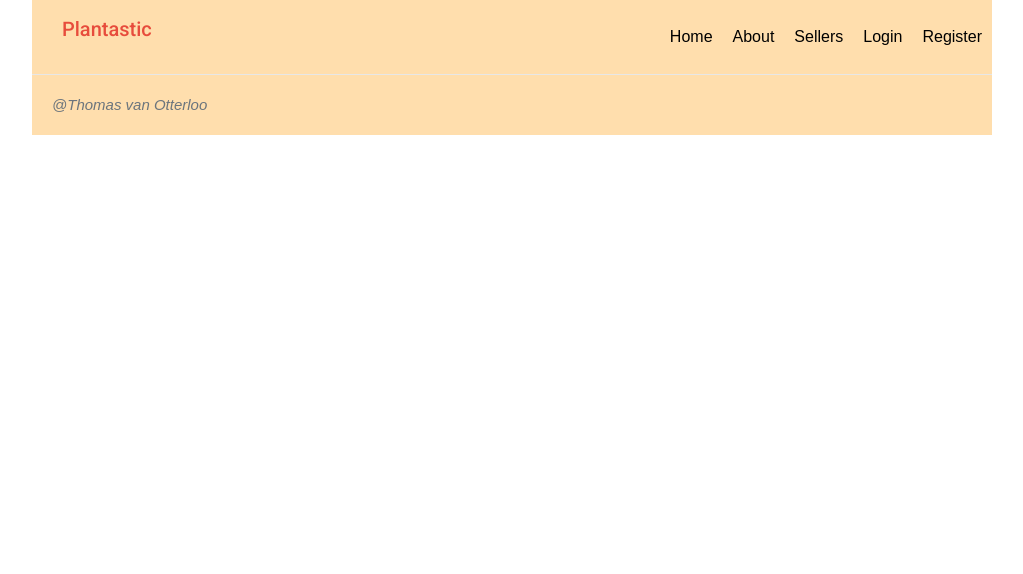
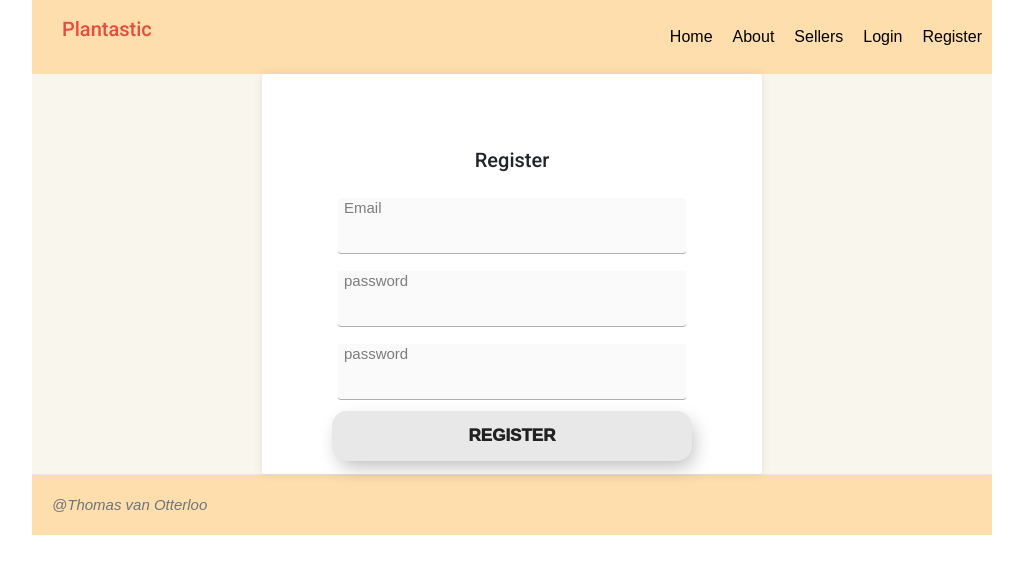
Before and after one commit to ThomasvanOtterloo/Plantastic, an Angular app: page /register in a window 1280 px wide. Shown: the top 574 px of the page, without its empty margins (128-1151 px from the left). Built offline with nearby package versions, Linux system fonts and the light colour scheme.

Commit message:
Register validation sort off works

```diff
--- a/src/app/authentication/component-user-model.ts
+++ b/src/app/authentication/component-user-model.ts
@@ -12,4 +12,5 @@ export class User {
     this.password = password;
   }
 
+
 }
--- a/src/app/authentication/register/register.component.css
+++ b/src/app/authentication/register/register.component.css
@@ -3,6 +3,11 @@
   font-size: 0.75em;
 }
 
+.alert{
+  color: red;
+  margin-top: -30px;
+  margin-bottom: -20px;
+}
 
 .inp {
   position: relative;
--- a/src/app/authentication/register/register.component.html
+++ b/src/app/authentication/register/register.component.html
@@ -1,60 +1,79 @@
-<!--<div class="login">-->
-<!--  <div class="login-content">-->
-<!--    <div>-->
+<div class="login">
+    <div class="login-content">
+        <div>
+            <h2 class="text-center">Register</h2>
+            <form #registerForm=ngForm name="form" (ngSubmit)="register()">
 
-<!--      <h2 class="text-center">Register</h2>-->
+                <div>
+                    <label class="inp col-12" for="inp">
+                        <input type="text" id="inp" name="email"
+                               class="inp col-12" required minlength="4" email="true"
+                               [(ngModel)]="user.email" #email="ngModel">
+
+                        <span class="label">Email</span>
+                        <span class="focus-bg"></span>
+                    </label>
+                    <div *ngIf="email.invalid && (email.dirty || email.touched)" class="alert">
+
+                        <div *ngIf="email.errors?.['required']">
+                            Email is required.
+                        </div>
+                        <div *ngIf="email.errors?.['minlength']">
+                            Email must be at least 4 characters long.
+                        </div>
+                        <div *ngIf="email.errors?.['email']">
+                            Email must be a valid email.
+                        </div>
+                    </div>
+                </div>
+
+                <div>
+                    <label class="inp col-12" for="inp">
+                        <input type="text" id="inp" name="password"
+                               class="inp col-12" required minlength="4"
+                               [(ngModel)]="user.password" #password="ngModel">
+
+                        <span class="label">password</span>
+                        <span class="focus-bg"></span>
+                    </label>
+                </div>
+
+                <div>
+                    <label class="inp col-12" for="inp">
+                        <input type="text" id="inp" name="password"
+                               class="inp col-12" required minlength="4"
+                               [(ngModel)]="confirmPassword" #password="ngModel">
+
+                        <span class="label">password</span>
+                        <span class="focus-bg"></span>
+                    </label>
+                </div>
+
+                <div *ngIf="password.invalid && (password.dirty || password.touched)" class="alert">
+                    <div *ngIf="password.errors?.['required']">
+                        Password is required.
+                    </div>
+                    <div *ngIf="password.errors?.['minlength']">
+                        Password must be at least 4 characters long.
+                    </div>
+                </div>
+                <div  *ngIf="!passwordsMatch" class="alert">
+                    <div>
+                        Passwords do not match.
+                    </div>
+                </div>
 
 
-<!--      <form #registerForm=ngForm name="form" (ngSubmit)="register()">-->
+                <button (click)="register()">
+                    REGISTER
+                </button>
 
-<!--        <label class="inp col-12" for="inp">-->
-<!--          <input placeholder=""-->
-<!--                 type="text"-->
-<!--                 name="email"-->
-<!--                 [(ngModel)]="user!.email"-->
-<!--                 #email="ngModel"-->
-<!--                 minlength="3"-->
-<!--                 required-->
-<!--                 [ngClass]="{ 'is-invalid': email.invalid && email.touched }"-->
-<!--          />-->
-<!--          <span class="label">Email</span>-->
-<!--          <span class="focus-bg"></span>-->
-<!--        </label>-->
-
-<!--        <div-->
-<!--          *ngIf="email.invalid && email.touched"-->
-<!--          class="invalid-feedback"-->
-<!--        >-->
-
-<!--          <div *ngIf="email.errors!['required']">-->
-<!--            Email is required.-->
-<!--          </div>-->
-
-<!--          <div *ngIf="email.errors!['minlength']">-->
-<!--            Email requires at least 4 characters.-->
-<!--          </div>-->
-
-<!--          <label class="inp col-12" for="inp">-->
-<!--            <input placeholder="" id="inp" type="password" [(ngModel)]="password">-->
-<!--            <span class="label">Password</span>-->
-<!--            <span class="focus-bg"></span>-->
-<!--          </label>-->
-
-<!--          <label class="inp col-12" for="inp">-->
-<!--            <input placeholder="" id="inp" type="password" [(ngModel)]="confirmPassword">-->
-<!--            <span class="label">Confirm Password</span>-->
-<!--            <span class="focus-bg"></span>-->
-<!--          </label>-->
-
-<!--          <button (click)="register()" [disabled]="!registerForm.valid" ]>-->
-<!--            REGISTER-->
-<!--          </button>-->
-<!--        </div>-->
-
-<!--      </form>-->
-<!--    </div>-->
-<!--  </div>-->
-<!--</div>-->
+<!--                <button (click)="register()" [disabled]="!registerForm.valid" ]>-->
+<!--                    REGISTER-->
+<!--                </button>-->
 
 
-<!--&lt;!&ndash; &ndash;&gt;-->
+            </form>
+        </div>
+    </div>
+</div>
--- a/src/app/authentication/register/register.component.ts
+++ b/src/app/authentication/register/register.component.ts
@@ -10,27 +10,34 @@ import {Router} from "@angular/router";
   styleUrls: ['./register.component.css']
 })
 export class RegisterComponent implements OnInit {
-  user: User | undefined;
-  password: string | undefined;
-  confirmPassword: string | undefined;
+  public user: User = new User(0, '', '');
+  public password: string | undefined;
+  public confirmPassword: string | undefined;
+  public passwordsMatch: boolean = true;
 
   constructor(
     private _userService: UserService,
     private router: Router
-  ) { }
+  ) {
+  }
 
   ngOnInit(): void {
   }
 
   register() {
-    if (this.password === this.confirmPassword) {
+    console.log(this.user.password + ' ' + this.confirmPassword);
+    if (this.user.password === this.confirmPassword) {
       this.user!.password = this.password;
       this._userService.create(this.user!);
+      this.passwordsMatch = true;
       this.router.navigate(['/sellers']);
     } else {
       console.log('Passwords do not match');
+      this.passwordsMatch = false;
+      console.log(this.passwordsMatch);
     }
   }
 
 
+
 }
```
Also changed, not shown: 14 other files (tests, documents, lock files or other folders).
